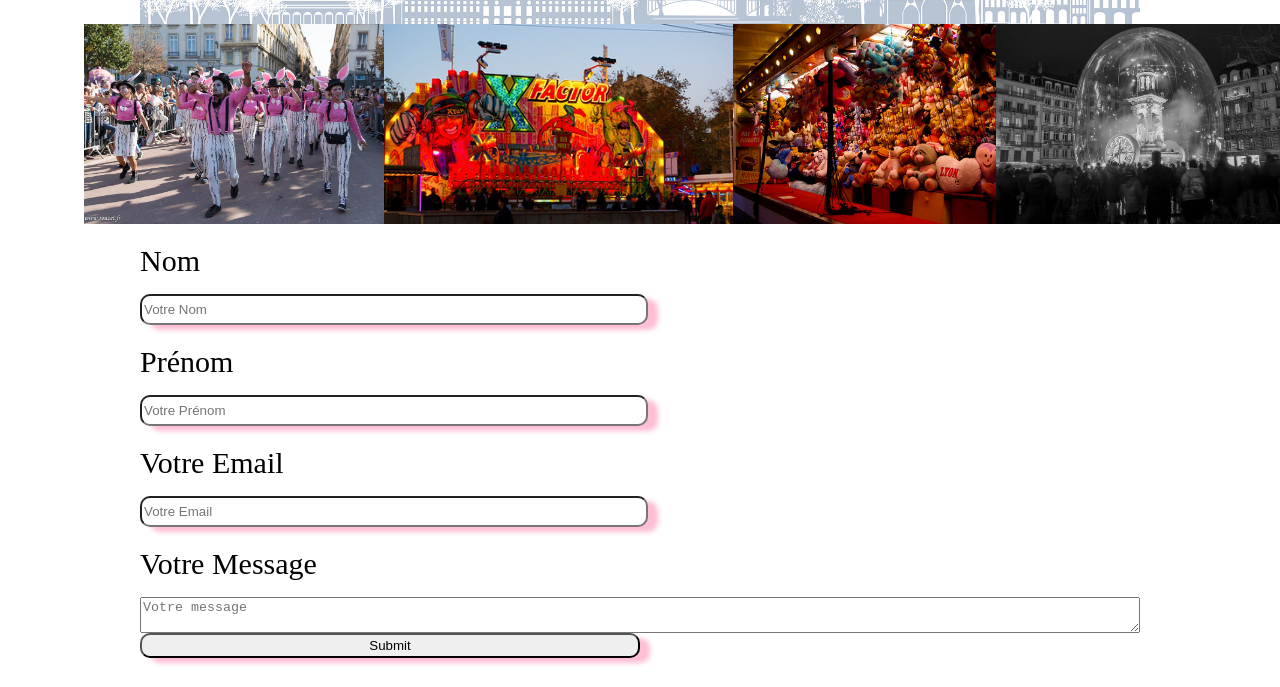
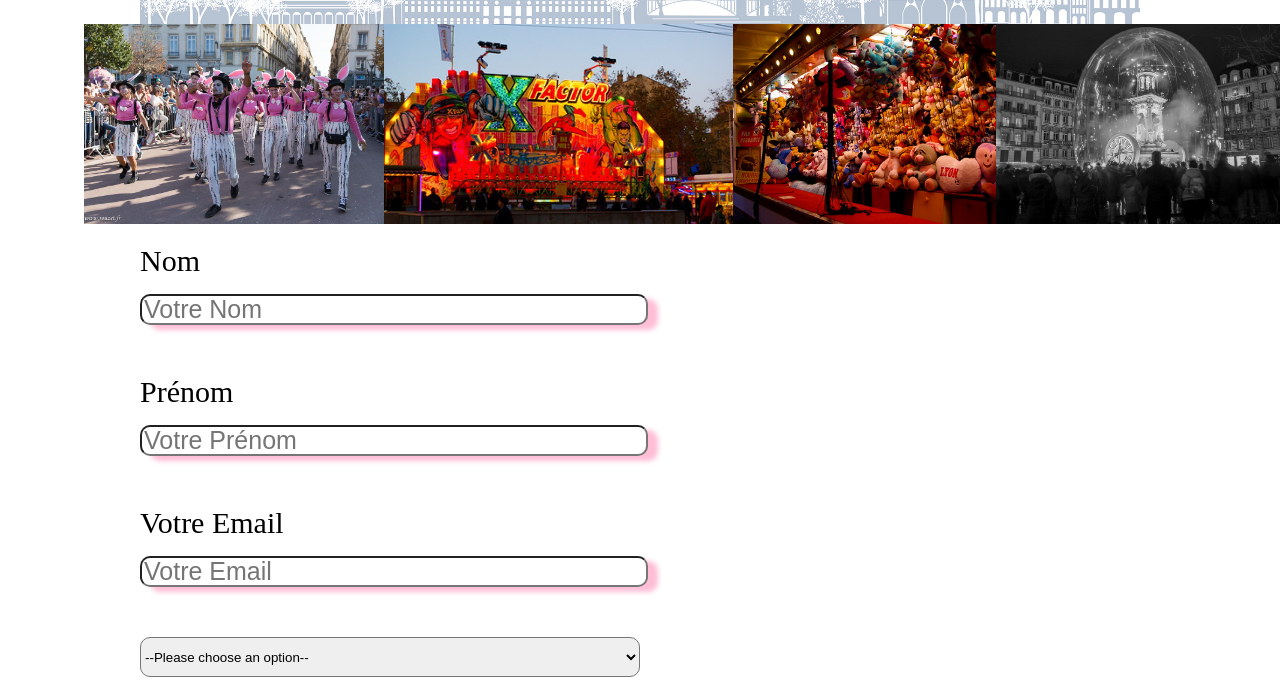
Before and after one commit to bahstiien/les4saisons, a website: page formulaire.html in a window 1280 px wide. Shown: the part 184-871 px from the top of the page. Drawn offline with Linux system fonts and the light colour scheme; a web font is replaced by a local one.

Commit message:
Change form

```diff
--- a/formulaire.html
+++ b/formulaire.html
@@ -47,6 +47,14 @@
         <label for="email">Votre Email</label>
         <input type="text" id="email" placeholder="Votre Email">
 
+        <select name="saison" id="selectSaison">
+            <option value="">--Please choose an option--</option>
+            <option value="spring">Printemps</option>
+            <option value="summer">Eté</option>
+            <option value="fall">Automne</option>
+            <option value="winter">Hiver</option>
+        </select>
+
         <label for="message">Votre Message</label>
         <textarea id="message" placeholder="Votre message"></textarea>
 
--- a/style.css
+++ b/style.css
@@ -306,12 +306,29 @@ input {
     width: 50%;
     border-radius: 10px;
     box-shadow: 10px 5px 5px #FFBDD6;
+    font-size: 25px;
+    margin-bottom: 30px;
 }
 
-#saisons {
+#selectSaison {
     margin-top: 20px;
-    height: 35px;
+    height: 40px;
     width: 50%;
     border-radius: 10px;
 
 }
+
+#message {
+    height: 100px;
+    margin-bottom: 20px;
+}
+
+#OK {
+    width: 25%;
+    height: 35px;
+}
+
+#OK:hover {
+    background:  #FFBDD6;
+    box-shadow:10px 5px 5px #000000;
+}
```
